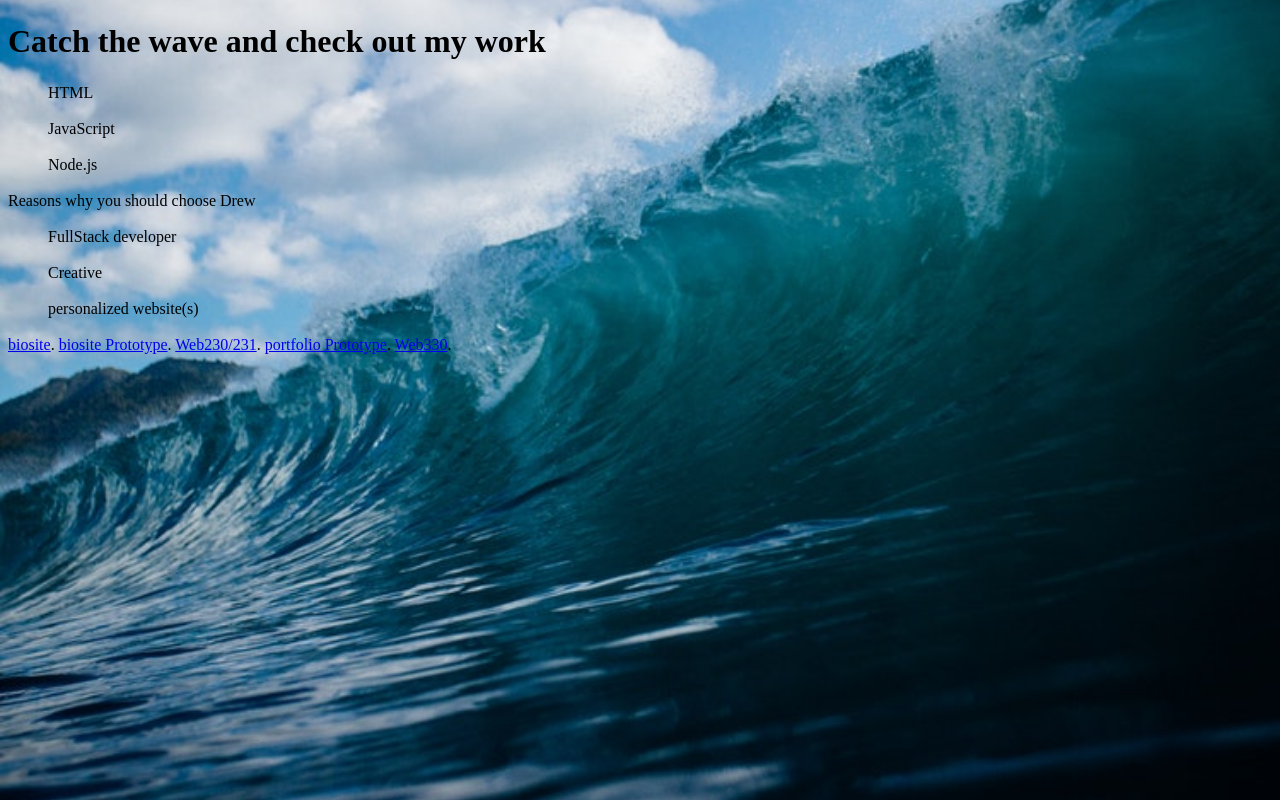
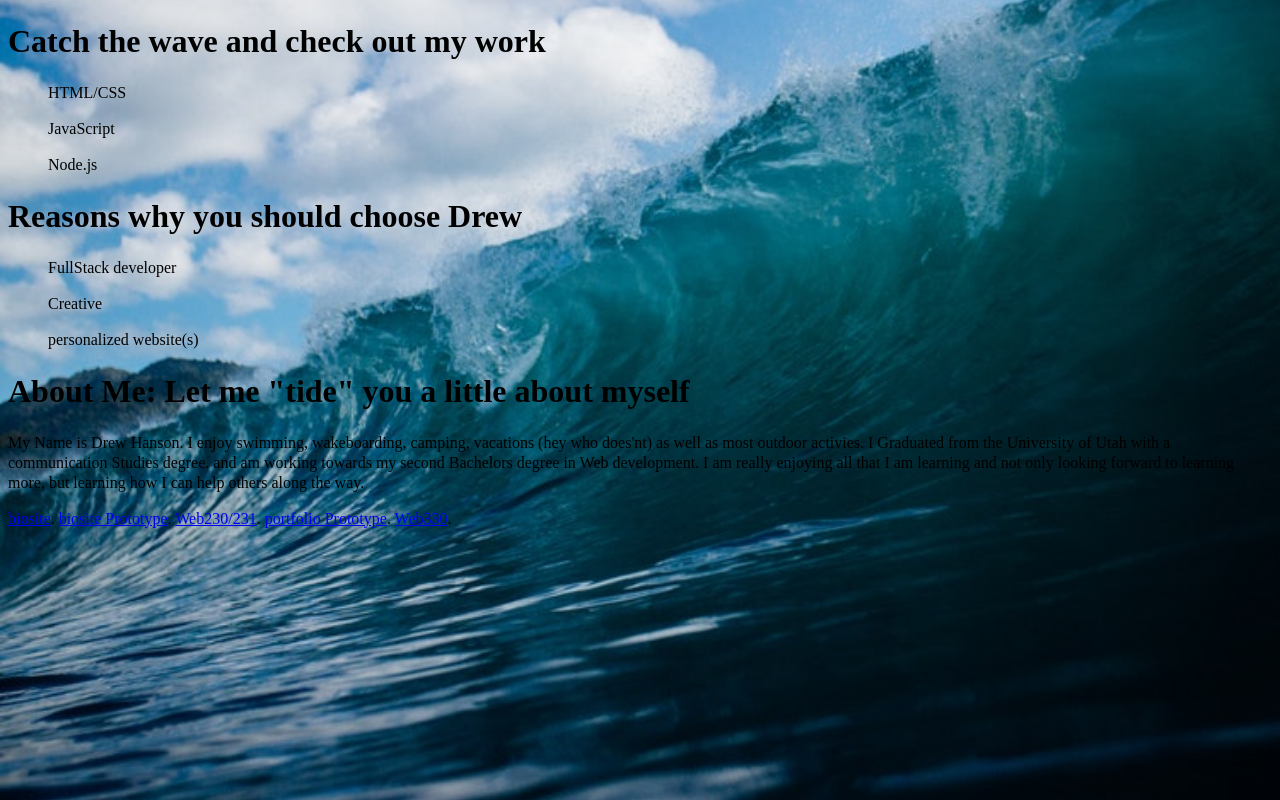
Before and after one commit to Drewohanson/drewhanson.github.io, a plain HTML site: page index.html in a window 1280 px wide. Drawn offline with Linux system fonts and the light colour scheme.

Commit message:
updating files

```diff
--- a/index.html
+++ b/index.html
@@ -16,14 +16,17 @@
 
     </head>
   <body>
-    <h1>Catch the wave and check out my work</h1>
-    <ul>HTML</ul>
+    <h1>Catch the wave and check out my work </h1>
+    <ul>HTML/CSS</ul>
     <ul>JavaScript</ul>
     <ul>Node.js</ul>
-    <p>Reasons why you should choose Drew</p>
+    <h1>Reasons why you should choose Drew</h1>
     <ul>FullStack developer</ul>
     <ul>Creative</ul>
     <ul>personalized website(s)</ul>
+
+    <h1>About Me: Let me "tide" you a little about myself</h1>
+    <p>My Name is Drew Hanson.  I enjoy swimming, wakeboarding, camping, vacations (hey who does'nt) as well as most outdoor activies. I Graduated from the University of Utah with a communication Studies degree. and am working towards my second Bachelors degree in Web development. I am really enjoying all that I am learning and not only looking forward to learning more, but learning how I can help others along the way.  </p>
 
     <a href="https://drewohanson.github.io/bioSite/">biosite</a>.
     <a href="https://github.com/Drewohanson/bioSite">biosite Prototype</a>.
--- a/style.css
+++ b/style.css
@@ -1,9 +1,10 @@
 html
  {font-size: 16px;
  line-height: 1.25;
-  background:green url(images/waves.jpg) no-repeat center center fixed;
+  background: url(images/waves.jpg) no-repeat center center fixed;
     -webkit-background-size: cover;
     -moz-background-size: cover;
     -o-background-size: cover;
     background-size: cover;
+    background-opacity:0.5
   }
```
